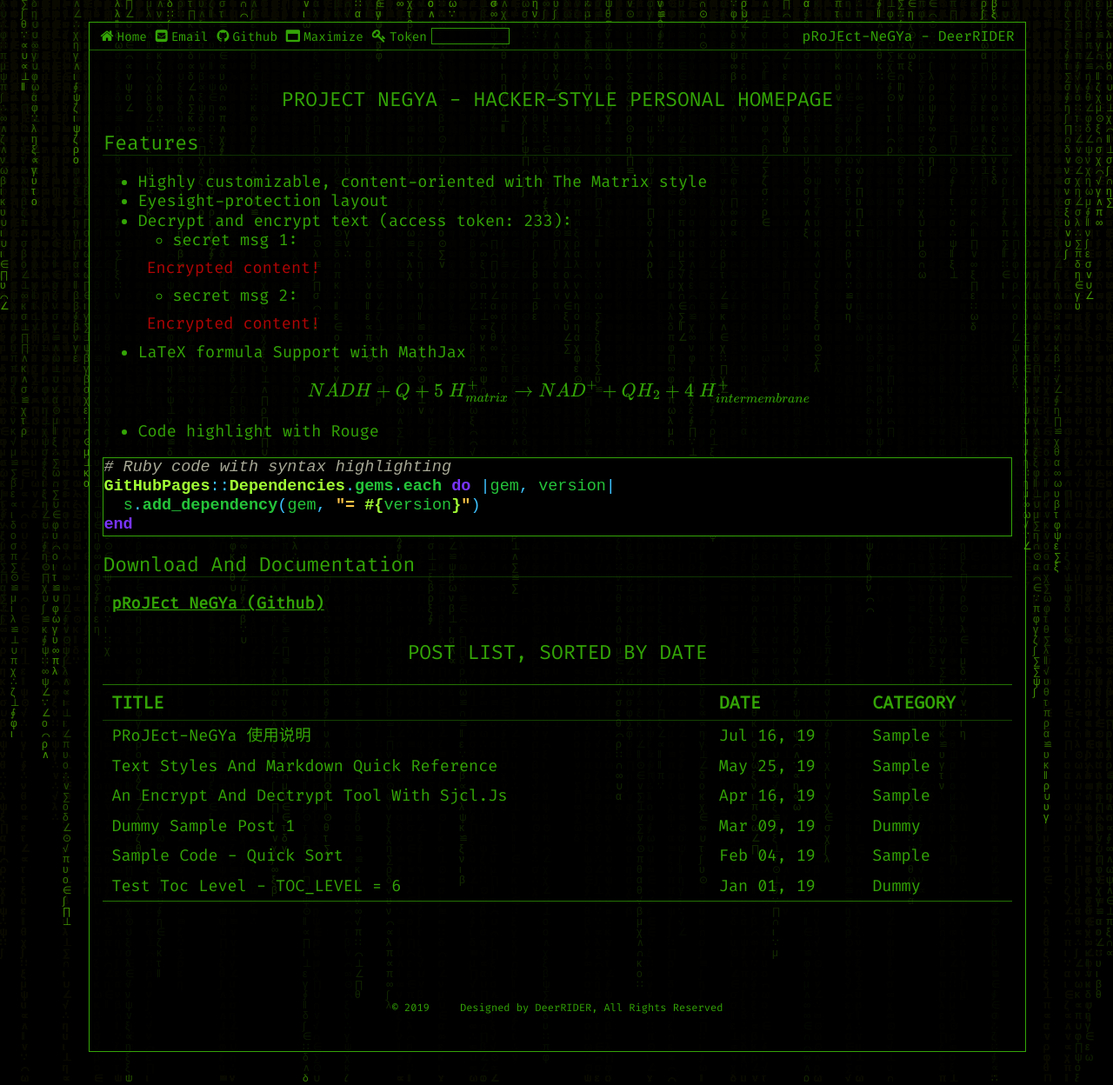
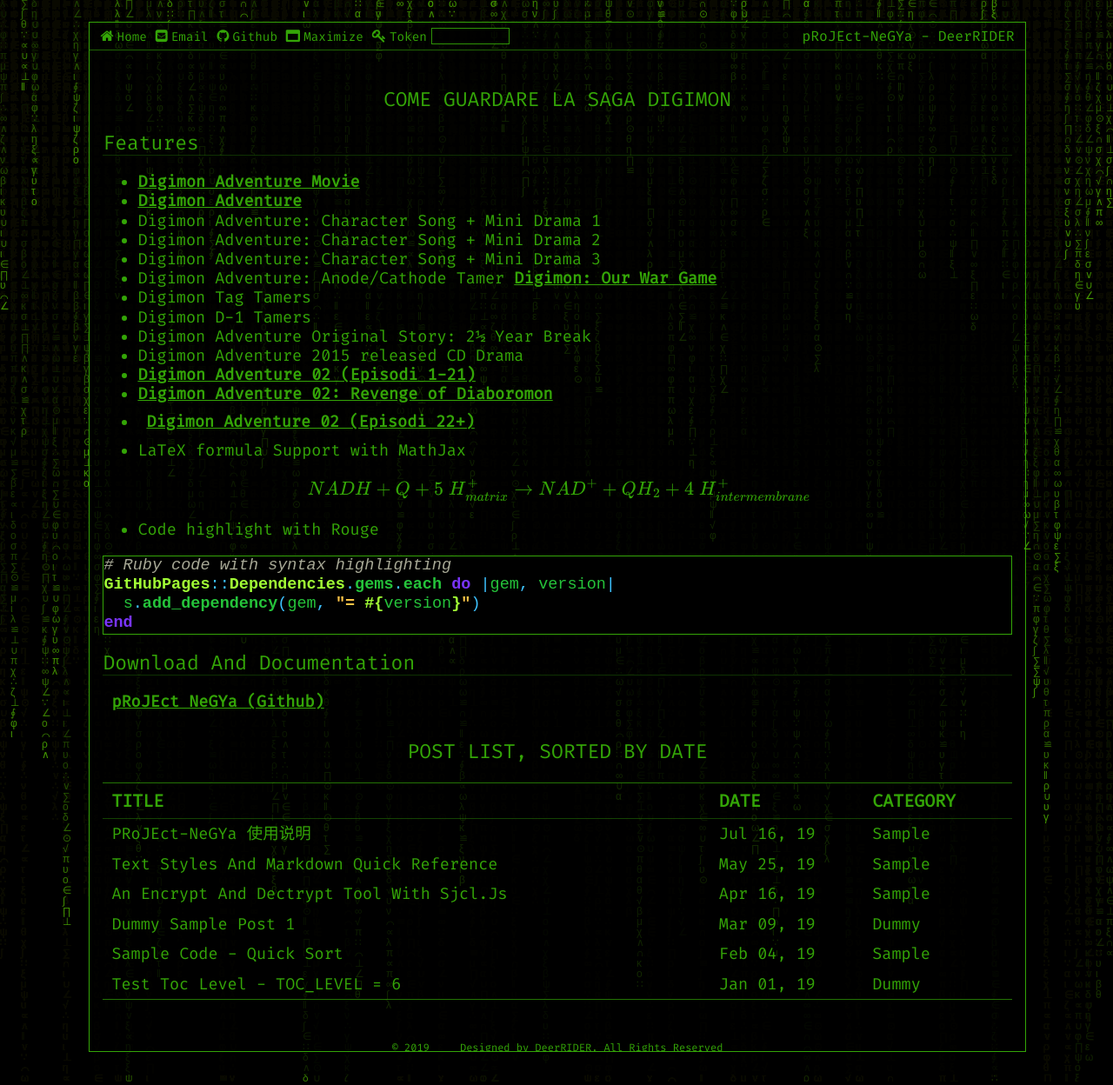
Before and after one commit to tuxdere/come-vedere-digimon, a Jekyll site: the page built from pages/index.md, in a window 1280 px wide. Shown: the whole page at 87% size. Built offline with Jekyll 4.4.1, drawn with Linux system fonts in a browser that asks for light colours; formulas are drawn with MathJax 3.

Commit message:
Update index.md

```diff
--- a/pages/index.md
+++ b/pages/index.md
@@ -6,21 +6,29 @@ home_btn: true
 btn_text: true
 footer: true
 title: ""
-author: ""
+author: "tuxdere"
 encrypted_text: true
 permalink: /
 ---
 
-# PROJECT NEGYA - HACKER-STYLE PERSONAL HOMEPAGE
+# COME GUARDARE LA SAGA DIGIMON
 
 ##  Features
-* Highly customizable, content-oriented with The Matrix style
-* Eyesight-protection layout
-* Decrypt and encrypt text (access token: 233):
-  * secret msg 1:
-  <p class="encrypted" id="/MZAf/PKx9jpw8/Jnp7XQQFki2ibGnArZP46W+keVThXquhWwFROEFnbY8eC57Tw==">Encrypted content!</p>
-  * secret msg 2:
-  <p class="encrypted" id="G7D+0370pNmixIP1j7teCg1jtm9XCdOWYFH61lcM0LYWlT0hB3rS9raIs=">Encrypted content!</p>
+* [**Digimon Adventure Movie**](https://anilist.co/anime/2961/Digimon-Adventure-Movie/)
+* [**Digimon Adventure**](https://anilist.co/anime/552/Digimon-Adventure/)
+* Digimon Adventure: Character Song + Mini Drama 1
+* Digimon Adventure: Character Song + Mini Drama 2
+* Digimon Adventure: Character Song + Mini Drama 3
+* Digimon Adventure: Anode/Cathode Tamer
+[**Digimon: Our War Game**](https://anilist.co/anime/2397/Digimon-Adventure-Bokura-no-War-Game/)
+* Digimon Tag Tamers
+* Digimon D-1 Tamers
+* Digimon Adventure Original Story: 2½ Year Break
+* Digimon Adventure 2015 released CD Drama
+* [**Digimon Adventure 02 (Episodi 1-21)**](https://anilist.co/anime/1313/Digimon-Adventure-02/)
+* [**Digimon Adventure 02: Revenge of Diaboromon**](https://anilist.co/anime/2398/Digimon-Adventure-02-Diablomon-no-Gyakushuu/)
+* [**Digimon Adventure 02 (Episodi 22+)**](https://anilist.co/anime/1313/Digimon-Adventure-02/)
+
 * LaTeX formula Support with MathJax
 
 $$
```
